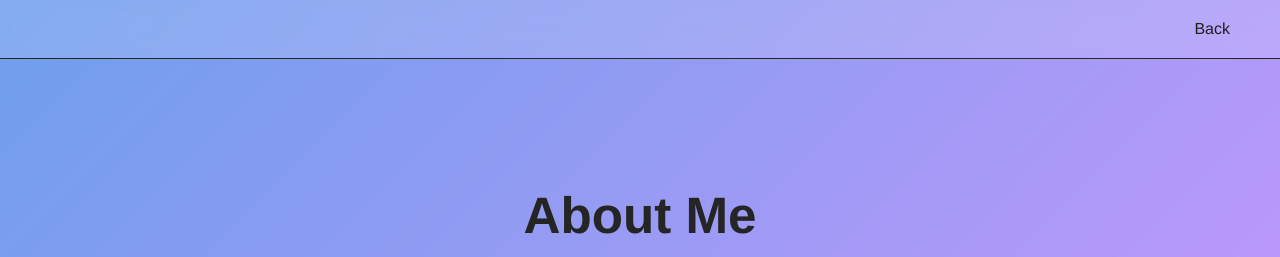
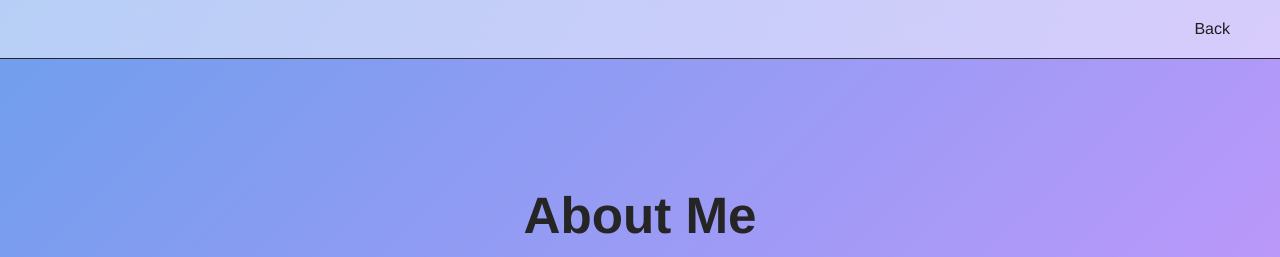
Before and after one commit to MichaelMullet/michaelmullet.github.io, a plain HTML site: page html/about.html in a window 1280 px wide. Shown: the top 257 px of the page. Drawn offline with Linux system fonts and the light colour scheme.

Commit message:
Update navbar

```diff
--- a/css/aboutStyle.css
+++ b/css/aboutStyle.css
@@ -13,8 +13,6 @@ body {
   width: 100%;
   position: fixed;
   overflow: auto;
-  background-color: rgba(255, 255, 255, 0.15);
-  backdrop-filter: blur(10px);
   z-index: 1;
   border-bottom: 1px solid rgb(37, 37, 37);
   top: 0;
```
Also changed, not shown: css/indexStyle.css (+5 -3 lines), index.html (+0 -5 lines).
